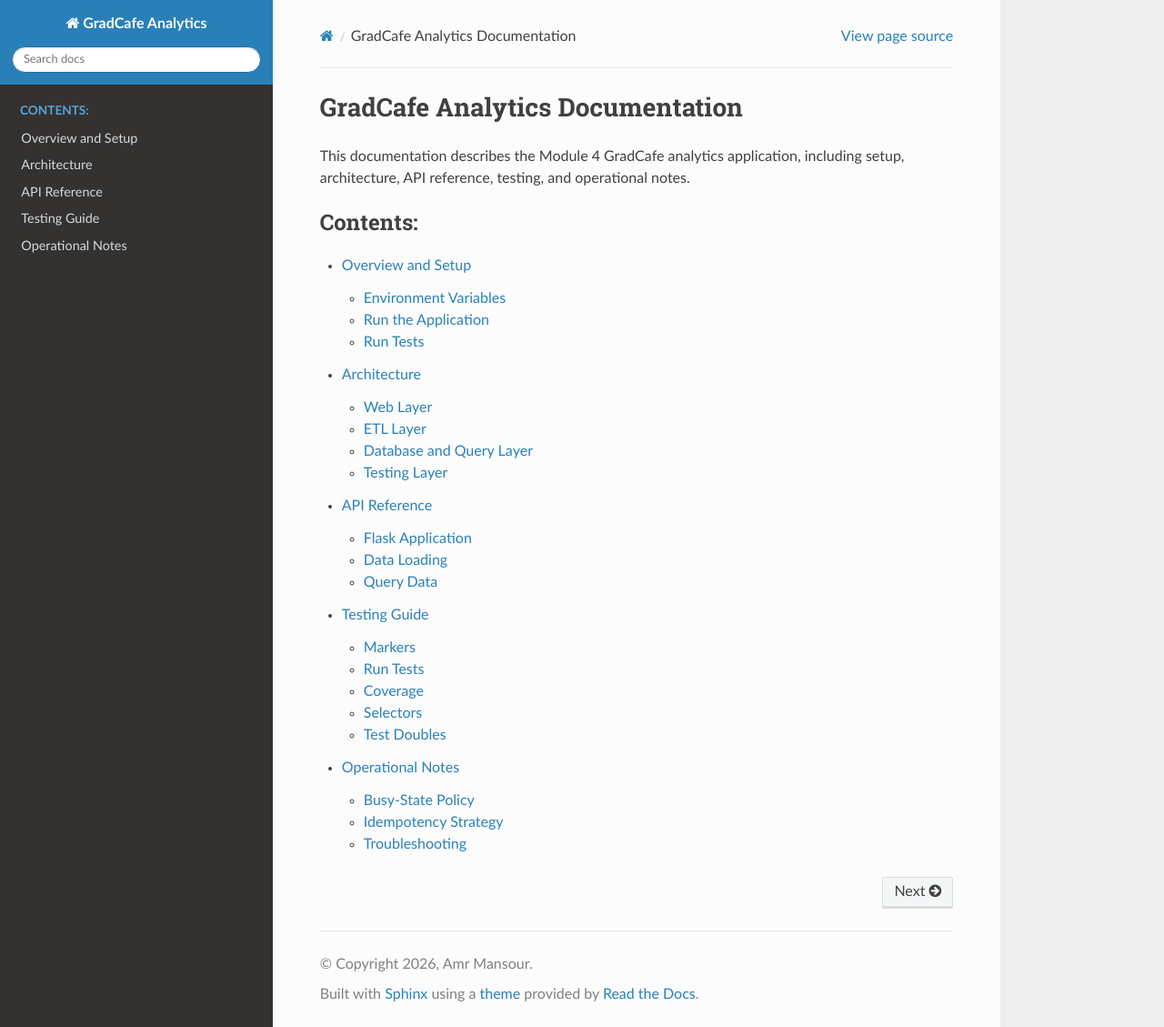
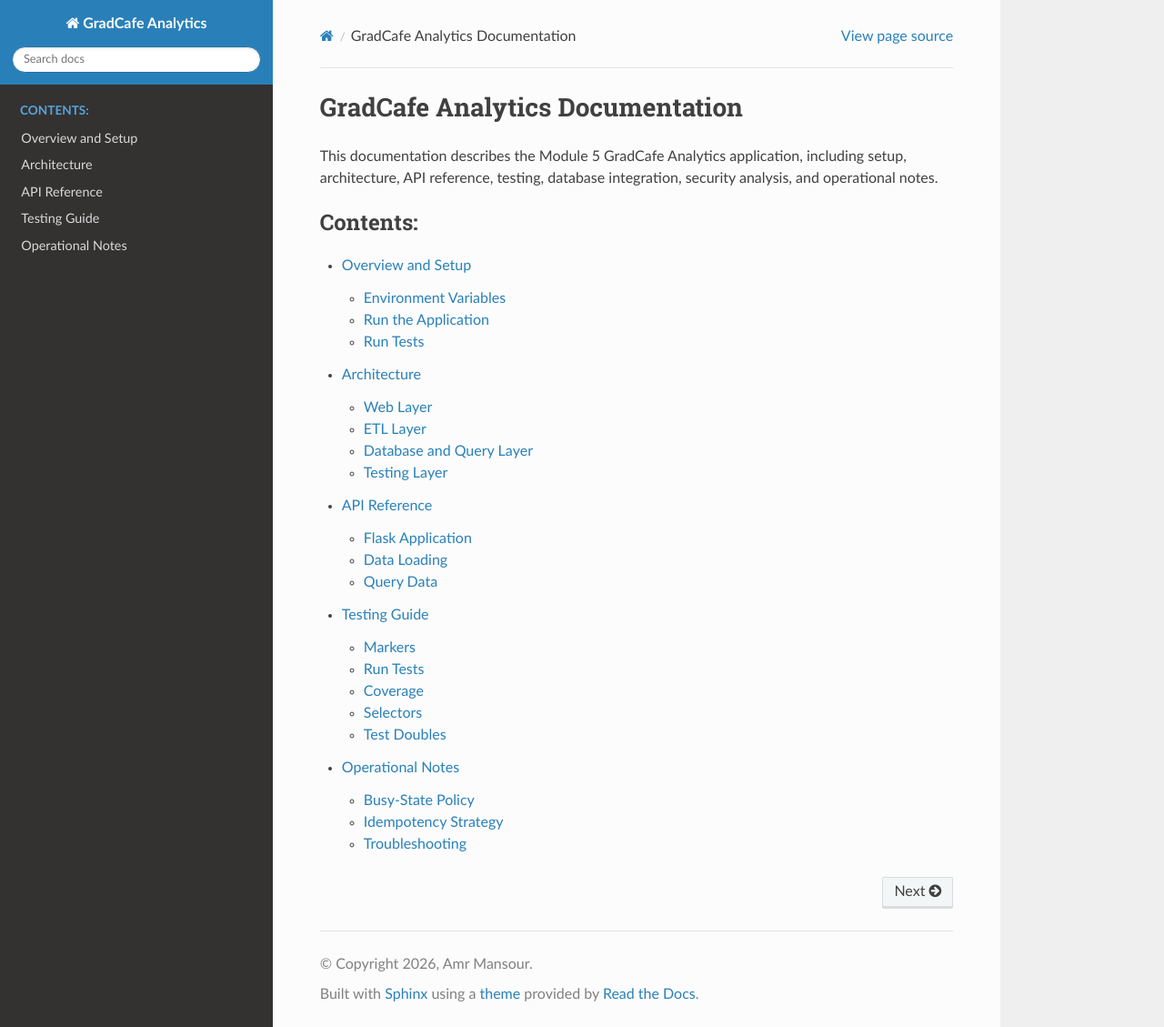
Before and after one commit to amrmansour00/jhu_software_concepts, a Sphinx documentation site: the page built from Module_5/docs/source/index.rst, in a window 1280 px wide and 1129 px high. Shown: the whole window at 91% size. Built offline with Sphinx 7.4.7 and the Read the Docs theme 3.1.0, drawn with Linux system fonts in a browser that asks for light colours.

Commit message:
Update Module 5 documentation

```diff
--- a/Module_5/docs/source/index.rst
+++ b/Module_5/docs/source/index.rst
@@ -1,8 +1,7 @@
 GradCafe Analytics Documentation
 ================================
 
-This documentation describes the Module 4 GradCafe analytics application,
-including setup, architecture, API reference, testing, and operational notes.
+This documentation describes the Module 5 GradCafe Analytics application, including setup, architecture, API reference, testing, database integration, security analysis, and operational notes.
 
 .. toctree::
    :maxdepth: 2
```
